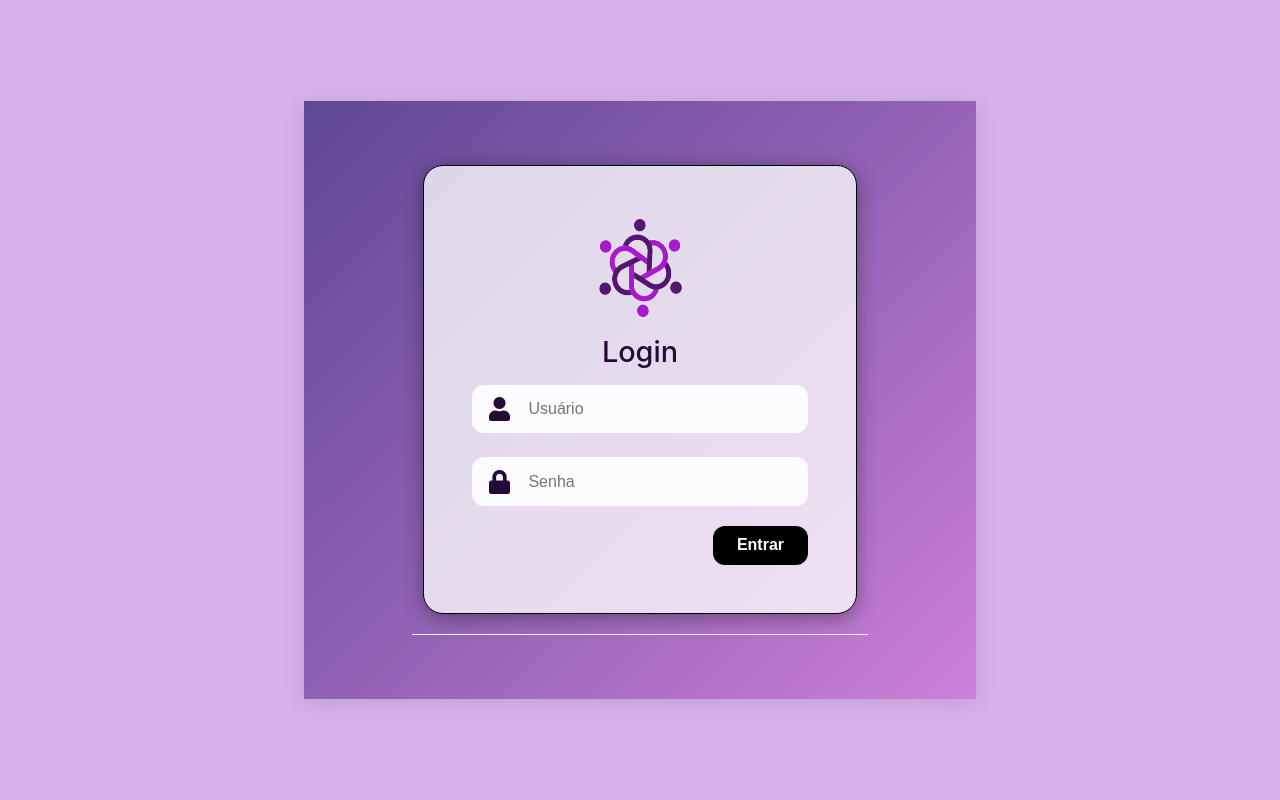
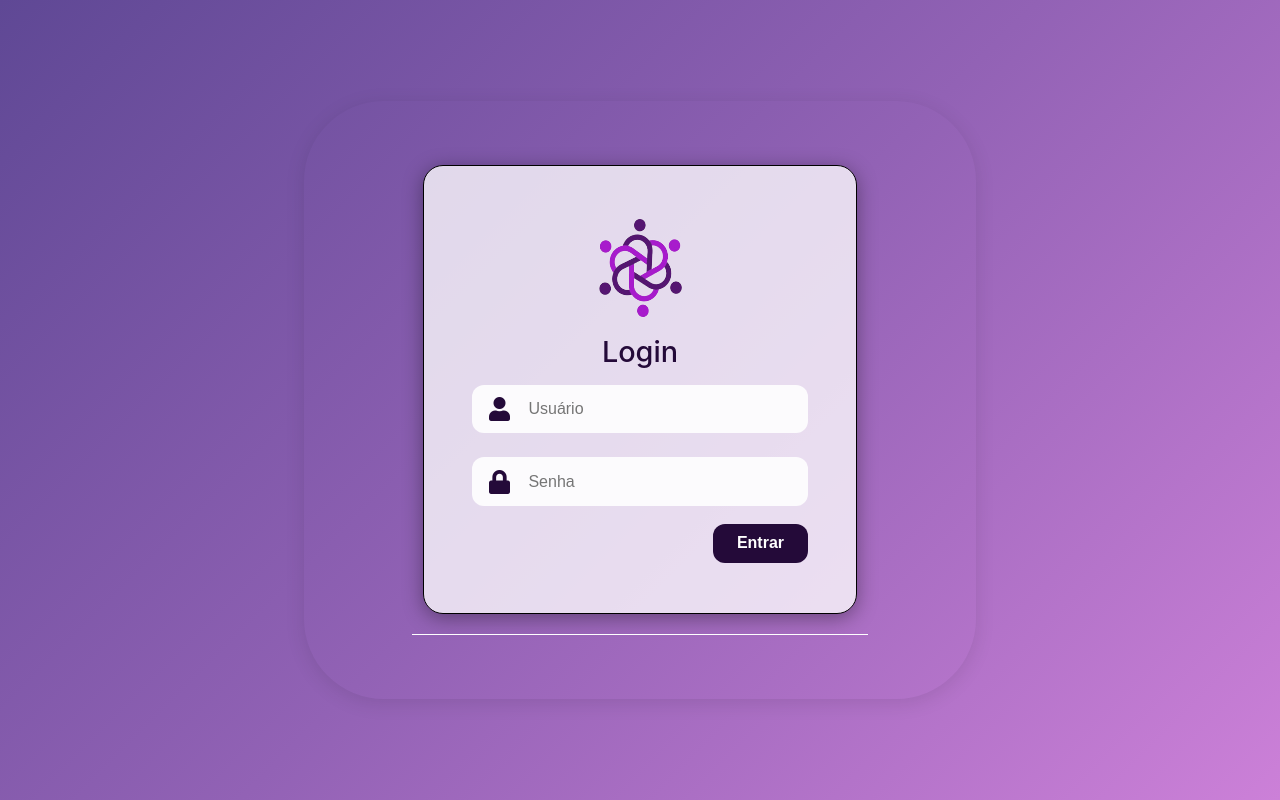
Before and after one commit to myslium/tcc-g-g, a React (Create React App) app: page /login in a window 1280 px wide. In both pictures the pointer is over the button "Entrar". Built offline with nearby package versions, Linux system fonts and the light colour scheme; a web font is replaced by a local one.

Commit message:
vapo-footer-e-cor-botoes

```diff
--- a/src/componentes/footer/index.scss
+++ b/src/componentes/footer/index.scss
@@ -14,13 +14,13 @@ footer {
         width: 100%;
 
         align-items: center;
-        justify-content: space-around;
+        gap: 80px !important;
 
         .logo {
             display: flex;
             flex-direction: column;
             align-items: center;
-            margin:  0;
+            margin-left:  100px;
 
             img {
                 width: 100px;
--- a/src/pages/falecomconsultor/index.scss
+++ b/src/pages/falecomconsultor/index.scss
@@ -265,9 +265,13 @@
                 }
 
                 button:hover{
-                    border: 5px solid #a642be;
-                    color: #ffffff;
-                    background-color: #a642be;
+
+                        background-color: #240A39;
+                        color: white;
+                        transform: translateY(-2px);
+                        transition: all 0.3s ease;
+                        border: 5px solid #240A39;
+
                 }
             }
         }
--- a/src/pages/login/index.scss
+++ b/src/pages/login/index.scss
@@ -3,16 +3,16 @@
   justify-content: center;
   align-items: center;
   height: 100vh;
-  background-color: #d6b1eb;
+  background: linear-gradient(135deg, #5f4895, #9262b5, #cc80d8);
 
 
   .login-box1 {
-    background: linear-gradient(135deg, #5f4895, #9262b5, #cc80d8);
-    padding: 4rem 6rem ;
+    border-radius: 80px;
+    padding: 4rem 6rem;
     width: 480px;
     height: auto;
     display: flex;
-    gap : 20px;
+    gap: 20px;
     flex-direction: column;
     align-items: center;
     justify-content: center;
@@ -21,7 +21,7 @@
     .spacer {
       background-color: #ffffff;
       height: 1.5px;
-   width: 95%;
+      width: 95%;
     }
 
     .login-box {
@@ -103,7 +103,7 @@
 
 
         .login-btn {
-          background-color: #240A39;
+          background-color: #B54FCF;
           color: white;
           padding: 0.65rem 1.5rem;
           border: none;
@@ -114,10 +114,15 @@
           text-align: right;
           font-weight: bold;
           align-self: flex-end;
+          transition: all 0.3s ease;
+          position: relative;
         }
 
         .login-btn:hover {
-          background-color: #000000;
+          background-color: #240A39;
+          color: white;
+          transform: translateY(-2px);
+          transition: all 0.3s ease;
         }
 
       }
```
